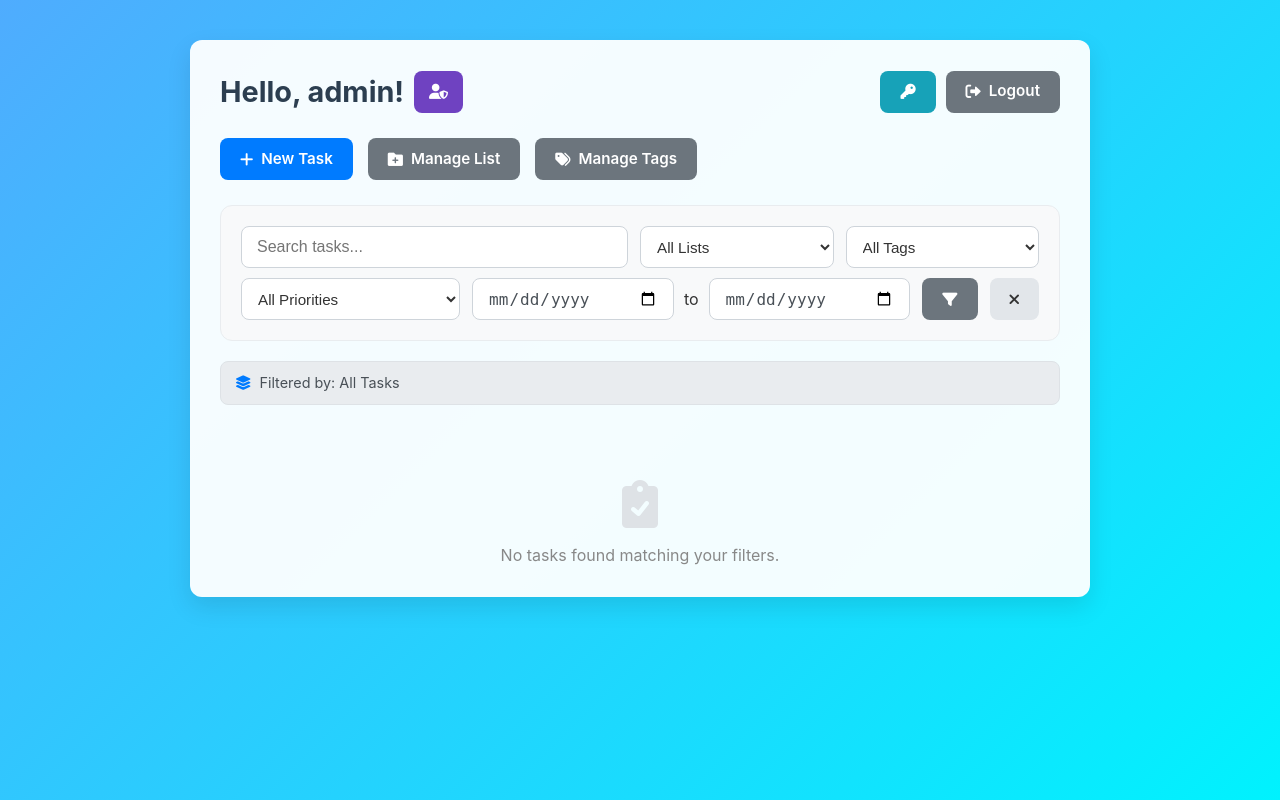
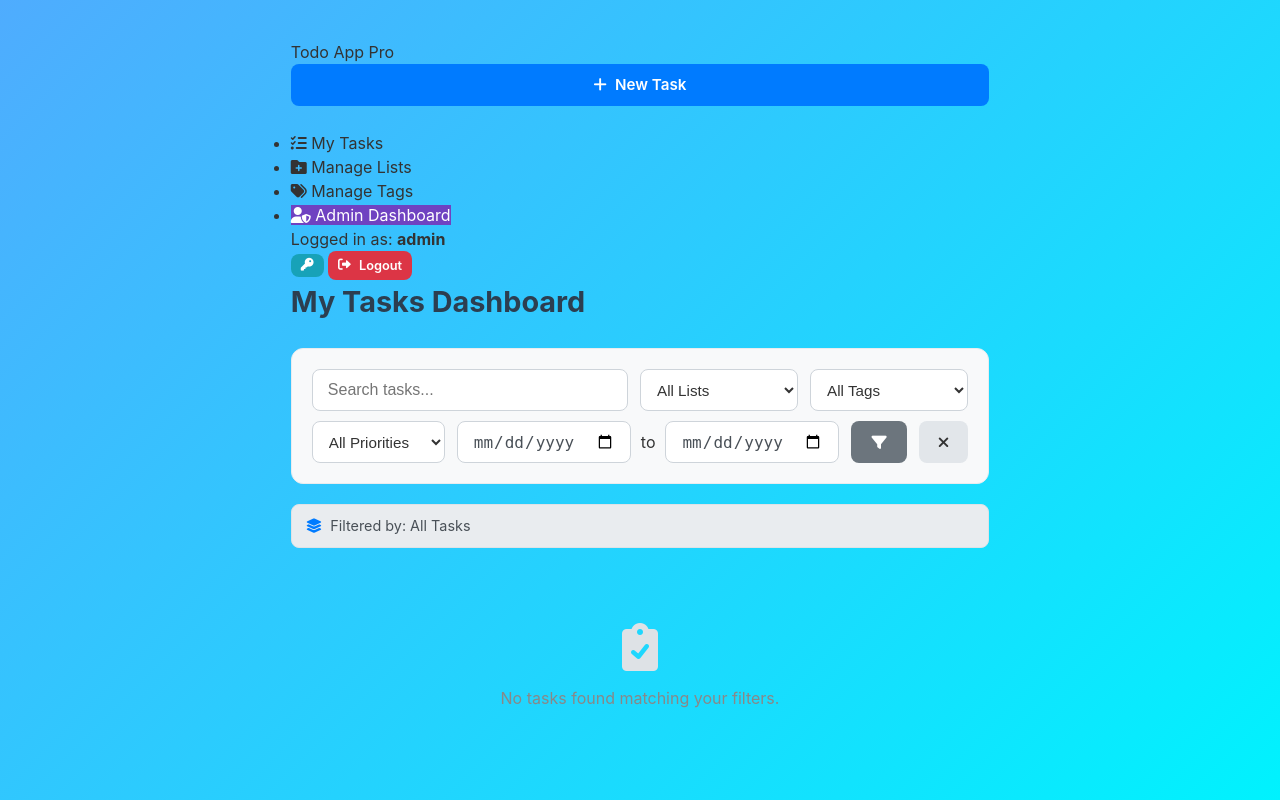
Before and after one commit to MinhQuanhehehe/project1, a PHP site: page /home.php in a window 1280 px wide. Run offline with PHP 8.4, Linux system fonts and the light colour scheme; a user stored in the database is signed in; data that the repository does not hold is empty.

Commit message:
Update home.php
- Add sidebar nevigation.
- Move page link from task layout into sidebar

```diff
--- a/todolist/home.php
+++ b/todolist/home.php
@@ -166,41 +166,55 @@ $tasks_result = $stmt->get_result();
         <link rel="stylesheet" href="assets/css/style.css">
         <link rel="stylesheet" href="https://cdnjs.cloudflare.com/ajax/libs/font-awesome/6.0.0/css/all.min.css">
         <style>
+            /* Chỉ giữ lại style cần thiết, phần còn lại đã chuyển vào style.css */
             .filter-status-bar { display: flex; align-items: center; justify-content: space-between; }
         </style>
     </head>
     <body>
-    <div class="container">
+    <div class="app-layout"> <div class="sidebar">
+            <div class="sidebar-header">
+                Todo App Pro
+            </div>
 
-        <div class="header">
-            <div style="display: flex; align-items: center; gap: 10px;">
-                <h2>Hello, <?php echo htmlspecialchars($username); ?>!</h2>
+            <a href="modules/tasks/create_task.php" class="btn" style="width: 100%; margin-bottom: 25px;"><i class="fas fa-plus"></i> New Task</a>
 
+            <ul class="sidebar-nav">
+                <li class="sidebar-nav-item">
+                    <a href="home.php" class="active"><i class="fas fa-tasks"></i> My Tasks</a>
+                </li>
+
+                <li class="sidebar-nav-item">
+                    <a href="modules/lists/manage_lists.php"><i class="fas fa-folder-plus"></i> Manage Lists</a>
+                </li>
+                <li class="sidebar-nav-item">
+                    <a href="modules/tags/manage_tags.php"><i class="fas fa-tags"></i> Manage Tags</a>
+                </li>
                 <?php
                 // Nút Admin (giữ nguyên nếu đã có)
                 if (isset($_SESSION['role']) && $_SESSION['role'] === 'admin'):
                     ?>
-                    <a href="admin/admin.php" class="btn" style="background-color: #6f42c1; padding: 0 15px;" title="Admin Dashboard">
-                        <i class="fas fa-user-shield"></i>
-                    </a>
+                    <li class="sidebar-nav-item">
+                        <a href="admin/admin.php" style="background-color: #6f42c1; color: white;"><i class="fas fa-user-shield"></i> Admin Dashboard</a>
+                    </li>
                 <?php endif; ?>
-            </div>
+            </ul>
 
-            <div style="display: flex; gap: 10px;">
-                <a href="auth/change_password.php" class="btn btn-secondary" style="background-color: #17a2b8;" title="Change Password">
+            <div class="sidebar-user-info">
+                <p>Logged in as: <strong><?php echo htmlspecialchars($username); ?></strong></p>
+                <div class="sidebar-action-btns">
+                    <a href="auth/change_password.php" class="btn btn-secondary btn-small" style="background-color: #17a2b8;" title="Change Password">
                         <i class="fas fa-key"></i>
                     </a>
-
-                <a href="auth/logout.php" class="btn btn-secondary" title="Logout">
+                    <a href="auth/logout.php" class="btn btn-danger btn-small" style="flex-grow: 1;" title="Logout">
                         <i class="fas fa-sign-out-alt"></i> Logout
                     </a>
                 </div>
             </div>
+        </div>
 
-        <div class="task-controls">
-            <a href="modules/tasks/create_task.php" class="btn"><i class="fas fa-plus"></i> New Task</a>
-            <a href="modules/lists/manage_lists.php" class="btn btn-secondary"><i class="fas fa-folder-plus"></i>Manage List</a>
-            <a href="modules/tags/manage_tags.php" class="btn btn-secondary"><i class="fas fa-tags"></i>Manage Tags</a>
+        <div class="main-content">
+            <div class="dashboard-container"> <div class="header">
+                    <h2>My Tasks Dashboard</h2>
                 </div>
 
                 <div class="search-bar">
@@ -353,8 +367,7 @@ $tasks_result = $stmt->get_result();
                         </div>
                     <?php endif; ?>
                 </div>
-    </div>
-    </body>
+            </div> </div> </div> </body>
     </html>
 <?php
 $conn->close();
```
Lines whose indentation alone changed are shown as unchanged.
